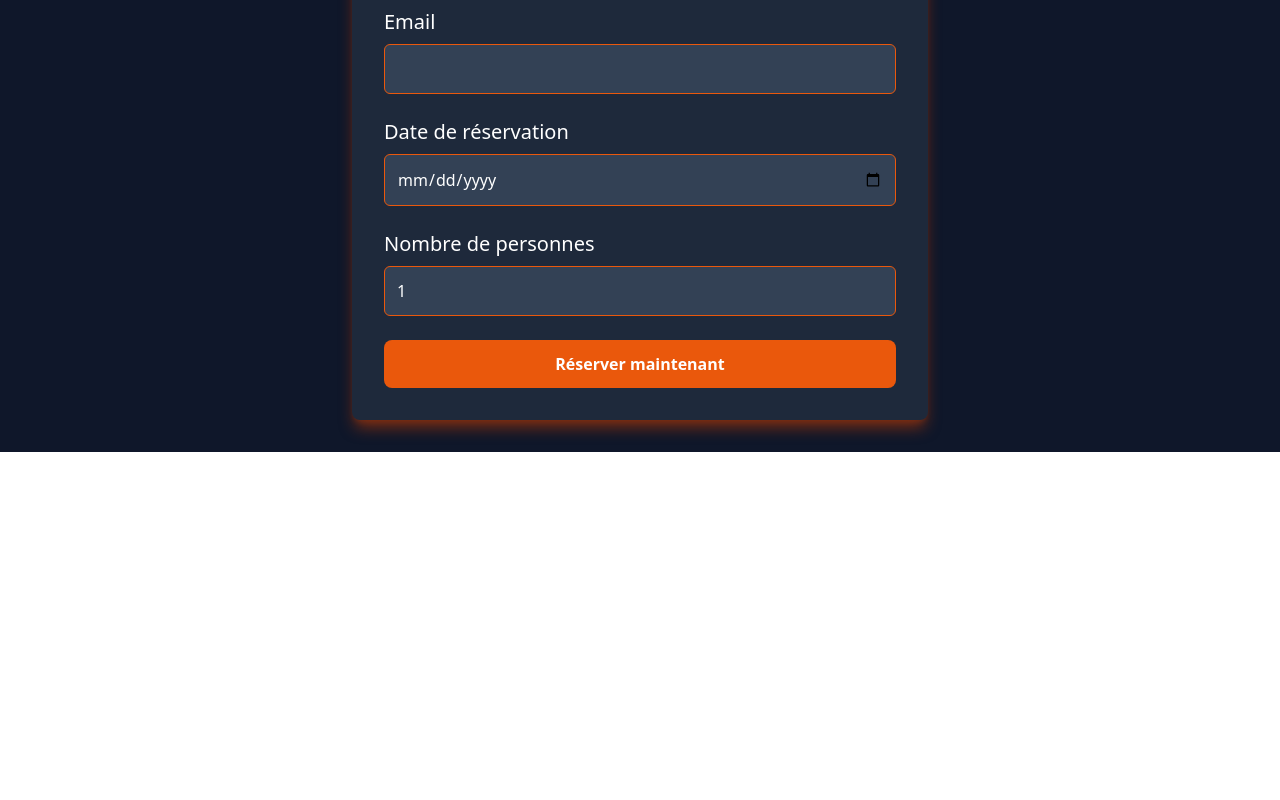
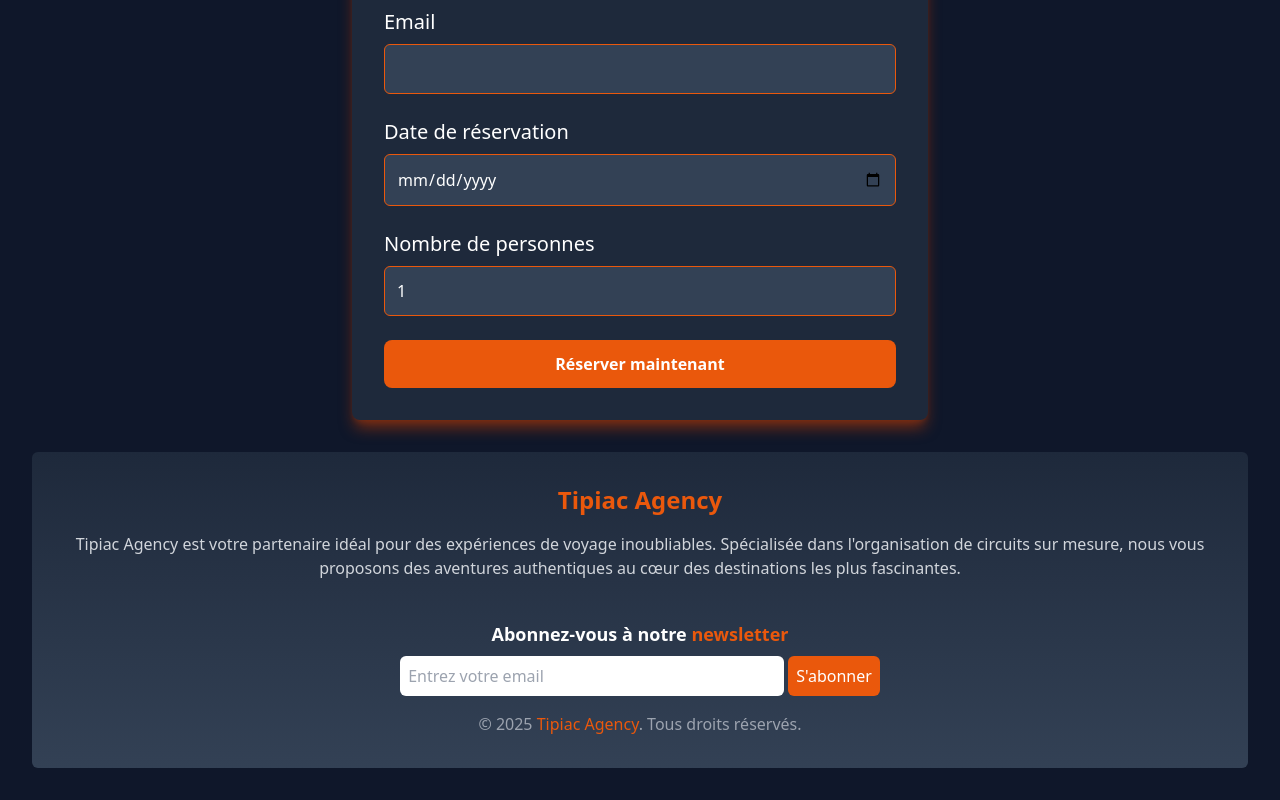
Before and after one commit to rayague/circuit-route-des-peches, a Next.js app: page /booking in a window 1280 px wide. Shown: the part 2005-2805 px from the top of the page. Before the commit the page ends 2457 px from the top, so only its background shows below. Built offline with nearby package versions, Linux system fonts and the light colour scheme.

Commit message:
correction

```diff
--- a/app/blog/page.tsx
+++ b/app/blog/page.tsx
@@ -370,6 +370,70 @@
           </div>
         </div>
       </div>
+      <div className="p-8 w-full bg-gradient-to-t from-slate-700 to-slate-800 rounded-md mt-8 text-center">
+        <h3 className="font-bold text-2xl text-center text-orange-600 mb-4">
+          Tipiac Agency
+        </h3>
+        <p className="text-gray-300 mb-4">
+          Tipiac Agency est votre partenaire idéal pour des expériences de
+          voyage inoubliables. Spécialisée dans l&apos;organisation de circuits
+          sur mesure, nous vous proposons des aventures authentiques au cœur des
+          destinations les plus fascinantes.
+        </p>
+
+        {/* Section des Icônes */}
+        <div className="flex justify-center space-x-6 mb-6">
+          <a
+            href="https://wa.me/1234567890" // Remplace par ton numéro WhatsApp
+            target="_blank"
+            rel="noopener noreferrer"
+            className="text-white text-3xl hover:text-green-500 transition-all"
+          >
+            <i className="fab fa-whatsapp"></i>
+          </a>
+          <a
+            href="https://instagram.com/toncompte" // Remplace par ton compte Instagram
+            target="_blank"
+            rel="noopener noreferrer"
+            className="text-white text-3xl hover:text-pink-500 transition-all"
+          >
+            <i className="fab fa-instagram"></i>
+          </a>
+        </div>
+
+        {/* Formulaire de Newsletter */}
+        <div className="mb-4">
+          <h4 className="text-lg text-white mb-2 font-black">
+            Abonnez-vous à notre{" "}
+            <span className="text-orange-600">newsletter</span>
+          </h4>
+          <form
+            action="#"
+            method="POST"
+            className="flex justify-center space-x-1"
+          >
+            <input
+              type="email"
+              placeholder="Entrez votre email"
+              className="p-2 rounded-md text-black w-1/2 lg:w-1/3"
+              required
+            />
+            <button
+              type="submit"
+              className="bg-orange-600 text-white p-2 rounded-md hover:bg-orange-700 transition-all"
+            >
+              S&apos;abonner
+            </button>
+          </form>
+        </div>
+
+        <div className="text-gray-400">
+          <p>
+            © 2025 <span className="text-orange-600">Tipiac Agency</span>. Tous
+            droits réservés.
+          </p>
+        </div>
+      </div>
     </div>
   );
 }
--- a/app/booking/page.tsx
+++ b/app/booking/page.tsx
@@ -211,6 +211,70 @@
           </button>
         </form>
       </div>
+      <div className="p-8 w-full bg-gradient-to-t from-slate-700 to-slate-800 rounded-md mt-8 text-center">
+        <h3 className="font-bold text-2xl text-center text-orange-600 mb-4">
+          Tipiac Agency
+        </h3>
+        <p className="text-gray-300 mb-4">
+          Tipiac Agency est votre partenaire idéal pour des expériences de
+          voyage inoubliables. Spécialisée dans l&apos;organisation de circuits
+          sur mesure, nous vous proposons des aventures authentiques au cœur des
+          destinations les plus fascinantes.
+        </p>
+
+        {/* Section des Icônes */}
+        <div className="flex justify-center space-x-6 mb-6">
+          <a
+            href="https://wa.me/1234567890" // Remplace par ton numéro WhatsApp
+            target="_blank"
+            rel="noopener noreferrer"
+            className="text-white text-3xl hover:text-green-500 transition-all"
+          >
+            <i className="fab fa-whatsapp"></i>
+          </a>
+          <a
+            href="https://instagram.com/toncompte" // Remplace par ton compte Instagram
+            target="_blank"
+            rel="noopener noreferrer"
+            className="text-white text-3xl hover:text-pink-500 transition-all"
+          >
+            <i className="fab fa-instagram"></i>
+          </a>
+        </div>
+
+        {/* Formulaire de Newsletter */}
+        <div className="mb-4">
+          <h4 className="text-lg text-white mb-2 font-black">
+            Abonnez-vous à notre{" "}
+            <span className="text-orange-600">newsletter</span>
+          </h4>
+          <form
+            action="#"
+            method="POST"
+            className="flex justify-center space-x-1"
+          >
+            <input
+              type="email"
+              placeholder="Entrez votre email"
+              className="p-2 rounded-md text-black w-1/2 lg:w-1/3"
+              required
+            />
+            <button
+              type="submit"
+              className="bg-orange-600 text-white p-2 rounded-md hover:bg-orange-700 transition-all"
+            >
+              S&apos;abonner
+            </button>
+          </form>
+        </div>
+
+        <div className="text-gray-400">
+          <p>
+            © 2025 <span className="text-orange-600">Tipiac Agency</span>. Tous
+            droits réservés.
+          </p>
+        </div>
+      </div>
     </div>
   );
 }
--- a/app/home/page.tsx
+++ b/app/home/page.tsx
@@ -38,14 +38,14 @@
           <span className="text-xl text-orange-600 font-normal">
             Route des Pêches du Bénin
           </span>{" "}
-          est bien plus qu&quot;un simple itinéraire, c&quot;est un véritable
+          est bien plus qu&apos;un simple itinéraire, c&apos;est un véritable
           voyage sensoriel à travers le Bénin, où chaque étape vous plonge dans
-          l&quot;authenticité et la beauté de la côte béninoise. S&quot;étendant
+          l&apos;authenticité et la beauté de la côte béninoise. S&apos;étendant
           sur environ{" "}
           <span className="text-xl text-orange-600 font-normal">
             100 kilomètres
           </span>{" "}
-          le long de l&quot;Atlantique, elle vous invite à découvrir des
+          le long de l&apos;Atlantique, elle vous invite à découvrir des
           paysages pittoresques, des plages magnifiques et des villages de
           pêcheurs traditionnels. Au fil de la route, vous découvrirez de{" "}
           <span className="text-xl text-orange-600 font-normal">
@@ -82,7 +82,7 @@
           ou{" "}
           <span className="text-2xl text-orange-600 font-normal">Ganvié</span>{" "}
           un village construit sur pilotis au cœur du lac Nokoué, souvent
-          surnommé la &quot;Venise de l&quot;Afrique&quot;. Ce trajet est aussi
+          surnommé la &quot;Venise de l&apos;Afrique&quot;. Ce trajet est aussi
           un véritable parcours culinaire avec les poissons grillés, le{" "}
           <span className="text-xl text-orange-600 font-normal">
             riz béninois
@@ -90,7 +90,7 @@
           , les sauces épicées et autres spécialités locales que vous pourrez
           déguster sur les marchés ou dans les restaurants typiques du bord de
           mer. La Route des Pêches du Bénin vous invite donc à un voyage
-          inoubliable à travers la culture, l&quot;histoire et les paysages du
+          inoubliable à travers la culture, l&apos;histoire et les paysages du
           pays, tout en vous offrant une immersion dans la vie locale des
           pêcheurs et des habitants de la région.
         </p>
```
